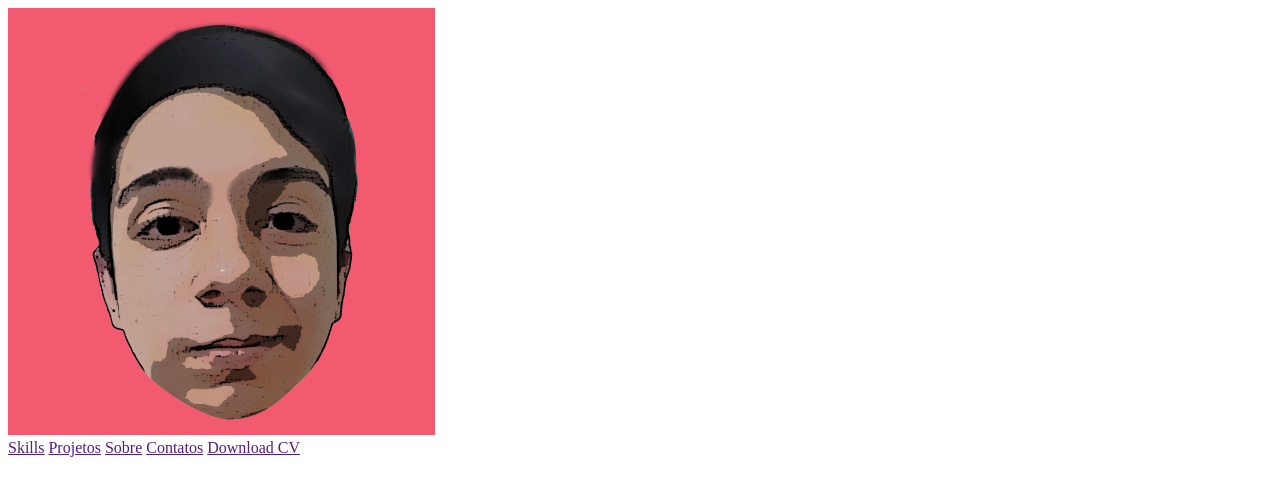
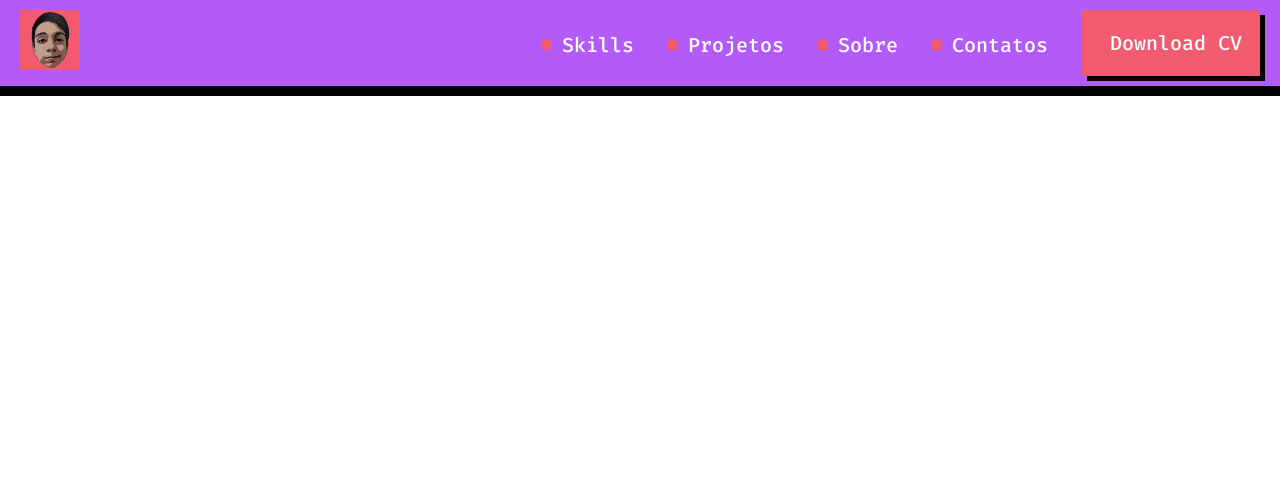
Before and after one commit to Iguinhowill/curso-html-css, a plain HTML site: page index.html in a window 1280 px wide. Drawn offline with Linux system fonts and the light colour scheme; the site is published under a folder, as on GitHub Pages, so addresses that start at the root find nothing.

Commit message:
Arrumar Link

```diff
--- a/index.html
+++ b/index.html
@@ -6,8 +6,8 @@
 
     <link rel="preconnect" href="https://fonts.gstatic.com">
     <link href="https://fonts.googleapis.com/css2?family=Fira+Code:wght@300;400;500;600;700&display=swap" rel="stylesheet">
-    <link rel="stylesheet" href="/css/reset.css">
-    <link rel="stylesheet" href="/css/index.css">
+    <link rel="stylesheet" href="css/reset.css">
+    <link rel="stylesheet" href="css/index.css">
 
 </head>
 <body>
```
